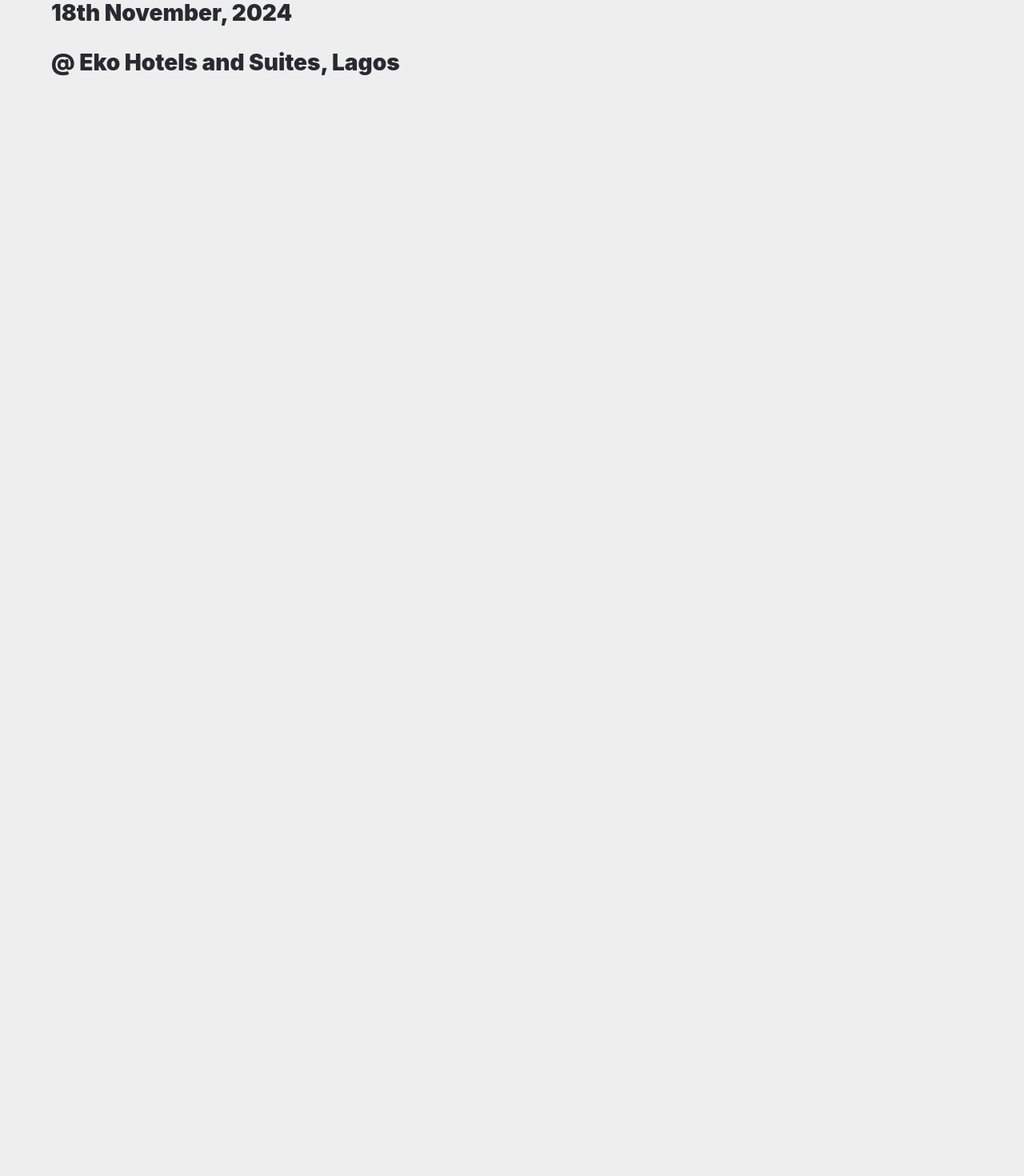
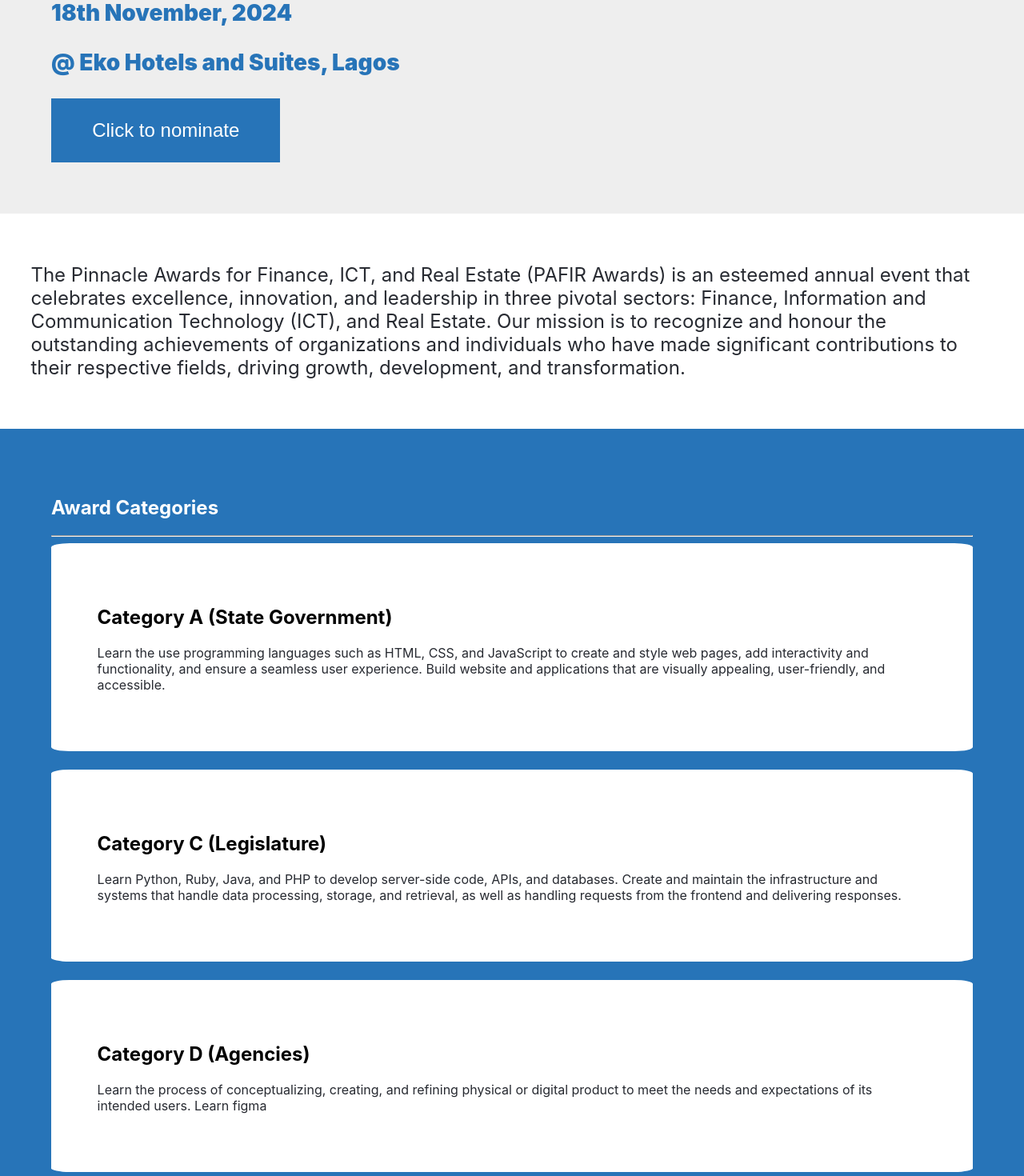
Before and after one commit to prius2055/pafir-awards, a React (Create React App) app: page / in a window 1280 px wide. Shown: the part 460-1930 px from the top of the page at 80% size. Before the commit the page ends 800 px from the top, so only its background shows below. Built offline with nearby package versions, Linux system fonts and the light colour scheme.

Commit message:
Add components and more details

```diff
--- a/src/App.js
+++ b/src/App.js
@@ -1,16 +1,14 @@
-import { useState } from 'react';
+import Home from './pages/Home';
+import Category from './pages/Category';
 import './App.css';
-import Header from './components/Header';
-import Home from './components/Home';
-import { useSelector } from 'react-redux';
+import Nominee from './pages/Nominee';
 
 function App() {
-  const isMenuOpen = useSelector((store) => store.isMenuOpen);
-
   return (
     <div className="App">
-      <Header />
       <Home />
+      <Category />
+      <Nominee />
     </div>
   );
 }
--- a/src/components/Home.js
+++ /dev/null
@@ -1,25 +0,0 @@
-import React from 'react';
-import './Home.css'
-
-const Home = () => {
-  return (
-    <div className="home">
-      <div className="hero">
-        <h2>Welcome to</h2>
-        <h1>
-          PAFIR AWARDS <br />
-          2024
-        </h1>
-        <p className="hero-paragraph">
-          Pinnacle Awards for Finance, ICT, and Real estate (PAFIR)
-        </p>
-        <div className="hero-date-venue">
-          <p>18th November, 2024</p>
-          <p>@ Eko Hotels and Suites, Lagos</p>
-        </div>
-      </div>
-    </div>
-  );
-};
-
-export default Home;
--- a/src/nominee-images.js
+++ b/src/nominee-images.js
@@ -1,22 +1,27 @@
-import lagosStateGorvernnor from '../src/img/governor_sanwoolu.png';
-import directorGeneralWto from '../src/img/ngoziiweala.png';
-import emirOfKano from '../src/img/sanusi-lamido-sanusi.png';
+import lagosStateGorvernnor from '../src/img/nomineeImages/governor_sanwoolu.png';
+import directorGeneralWto from '../src/img/nomineeImages/ngoziiweala.png';
+import emirOfKano from '../src/img/nomineeImages/sanusi-lamido-sanusi.png';
 
-export default Image = [
+const Images = [
   {
-    imageName: 'Sanwo Olu',
+    imageName: 'Gornernor Sanwo Olu',
+    description: 'Executive Governor, Lagos state, Nigeria',
     imageUrl: lagosStateGorvernnor,
     imageAlt: 'Governor Sanwo Olu',
   },
 
   {
-    imageName: 'Ngozi Okonjo-Iweala',
+    imageName: 'Dr Ngozi Okonjo-Iweala',
+    description: 'Director general, WTO',
     imageUrl: directorGeneralWto,
     imageAlt: 'Dr Ngozi Okonjo-Iweala',
   },
   {
-    imageName: 'Lamido Sanusi',
+    imageName: 'HRH Lamido Sanusi',
+    description: 'Emir of Kano',
     imageUrl: emirOfKano,
-    imageAlt: 'Governor Sanwo Olu',
+    imageAlt: 'HRH Lamido Sanusi',
   },
 ];
+
+export default Images;
--- /dev/null
+++ b/src/pages/Category.css
@@ -0,0 +1,28 @@
+.category {
+  background-color: #2774b8;
+
+  padding-left: 5%;
+  padding-right: 5%;
+  padding-top: 5%;
+  padding-bottom: 5%;
+}
+
+.category h2 {
+  color: white;
+  text-align: left;
+}
+
+.category-card h2 {
+  color: #000;
+  text-align: left;
+}
+
+.category-card {
+  text-align: left;
+  align-items: center;
+  background: white;
+  /* color: #2774b8; */
+  margin-bottom: 2%;
+  padding: 5%;
+  border-radius: 2%;
+}
--- /dev/null
+++ b/src/pages/Category.js
@@ -0,0 +1,50 @@
+import React from 'react';
+import './Category.css';
+
+const Category = () => {
+  return (
+    <div className="category">
+      <h2>Award Categories</h2>
+      <hr />
+      <div className="category-grp">
+        <div className="category-card">
+          <h2>Category A (State Government)</h2>
+          <p>
+            Learn the use programming languages such as HTML, CSS, and
+            JavaScript to create and style web pages, add interactivity and
+            functionality, and ensure a seamless user experience. Build website
+            and applications that are visually appealing, user-friendly, and
+            accessible.
+          </p>
+        </div>
+        <div className="category-card">
+          <h2>Category C (Legislature)</h2>
+          <p>
+            Learn Python, Ruby, Java, and PHP to develop server-side code, APIs,
+            and databases. Create and maintain the infrastructure and systems
+            that handle data processing, storage, and retrieval, as well as
+            handling requests from the frontend and delivering responses.
+          </p>
+        </div>
+        <div className="category-card">
+          <h2>Category D (Agencies)</h2>
+          <p>
+            Learn the process of conceptualizing, creating, and refining
+            physical or digital product to meet the needs and expectations of
+            its intended users. Learn figma
+          </p>
+        </div>
+        <div className="category-card">
+          <h2>Category E (Professionals)</h2>
+          <p>
+            Learn and master tools and techniques to analyze data, including
+            data mining, machine learning, and predictive analytics. Learn to
+            build data sytems with python
+          </p>
+        </div>
+      </div>
+    </div>
+  );
+};
+
+export default Category;
--- a/src/components/Home.css
+++ b/src/pages/Home.css
@@ -30,7 +30,6 @@
   margin-top: 0;
   padding-top: 0;
   font-size: 20px;
-  /* margin-bottom: 1%; */
 }
 
 .hero-date-venue {
@@ -38,4 +37,27 @@
   font-weight: 900;
   margin-top: 0;
   margin-bottom: 0;
+  color: #2774b8;
 }
+
+.hero-btn {
+  color: white;
+  font-size: 24px;
+  font-weight: 400;
+  /* background-color: #25a342; */
+  background-color: #2774b8;
+  padding: 2% 4%;
+  /* box-shadow: 0 3px 5px 3px #777; */
+  border: none;
+  margin: 0 5%;
+}
+
+.about-paragraph {
+  margin: 5% 0 0 0;
+  /* border: 3px solid white; */
+  background-color: white;
+  /* border-radius: 2%; */
+  font-size: 24px;
+  color: #272a31;
+  padding: 3%;
+}
--- /dev/null
+++ b/src/pages/Home.js
@@ -0,0 +1,41 @@
+import React from 'react';
+import Header from '../components/Header';
+import './Home.css';
+
+const Home = () => {
+  return (
+    <div className="home">
+      <Header />
+      <div className="hero">
+        <h2>Welcome to</h2>
+        <h1>
+          PAFIR AWARDS <br />
+          2024
+        </h1>
+        <p className="hero-paragraph">
+          Pinnacle Awards for Finance, ICT, and Real estate (PAFIR)
+        </p>
+        <div className="hero-date-venue">
+          <p>18th November, 2024</p>
+          <p>@ Eko Hotels and Suites, Lagos</p>
+        </div>
+      </div>
+
+      <button className="hero-btn">Click to nominate</button>
+
+      <div className="about-paragraph">
+        <p>
+          The Pinnacle Awards for Finance, ICT, and Real Estate (PAFIR Awards)
+          is an esteemed annual event that celebrates excellence, innovation,
+          and leadership in three pivotal sectors: Finance, Information and
+          Communication Technology (ICT), and Real Estate. Our mission is to
+          recognize and honour the outstanding achievements of organizations and
+          individuals who have made significant contributions to their
+          respective fields, driving growth, development, and transformation.
+        </p>
+      </div>
+    </div>
+  );
+};
+
+export default Home;
--- /dev/null
+++ b/src/pages/Nominee.css
@@ -0,0 +1,25 @@
+.nominee {
+  background-color: white;
+  padding-left: 5%;
+  padding-right: 5%;
+  padding-top: 5%;
+  padding-bottom: 5%;
+}
+
+.nominee h2 {
+  text-align: left;
+}
+
+.nominee-card {
+  text-align: left;
+  align-items: center;
+  background: white;
+  margin-bottom: 2%;
+  padding: 5%;
+  border-radius: 2%;
+  border: 3px solid #2774b8;
+}
+
+.nominee-card img {
+  width: 100%;
+}
--- /dev/null
+++ b/src/pages/Nominee.js
@@ -0,0 +1,24 @@
+import React from 'react';
+import Images from '../nominee-images';
+import './Nominee.css';
+
+const Nominee = () => {
+  return (
+    <div className="nominee">
+      <h2>Meet the Award Nominees</h2>
+      <div className="nominee-grp">
+        {Images.map((image) => (
+          <div className="nominee-card">
+            <img src={image.imageUrl} alt={image.imageAlt} />
+            <h2>{image.imageName}</h2>
+            <p>
+              <em>{image.description}</em>
+            </p>
+          </div>
+        ))}
+      </div>
+    </div>
+  );
+};
+
+export default Nominee;
```
